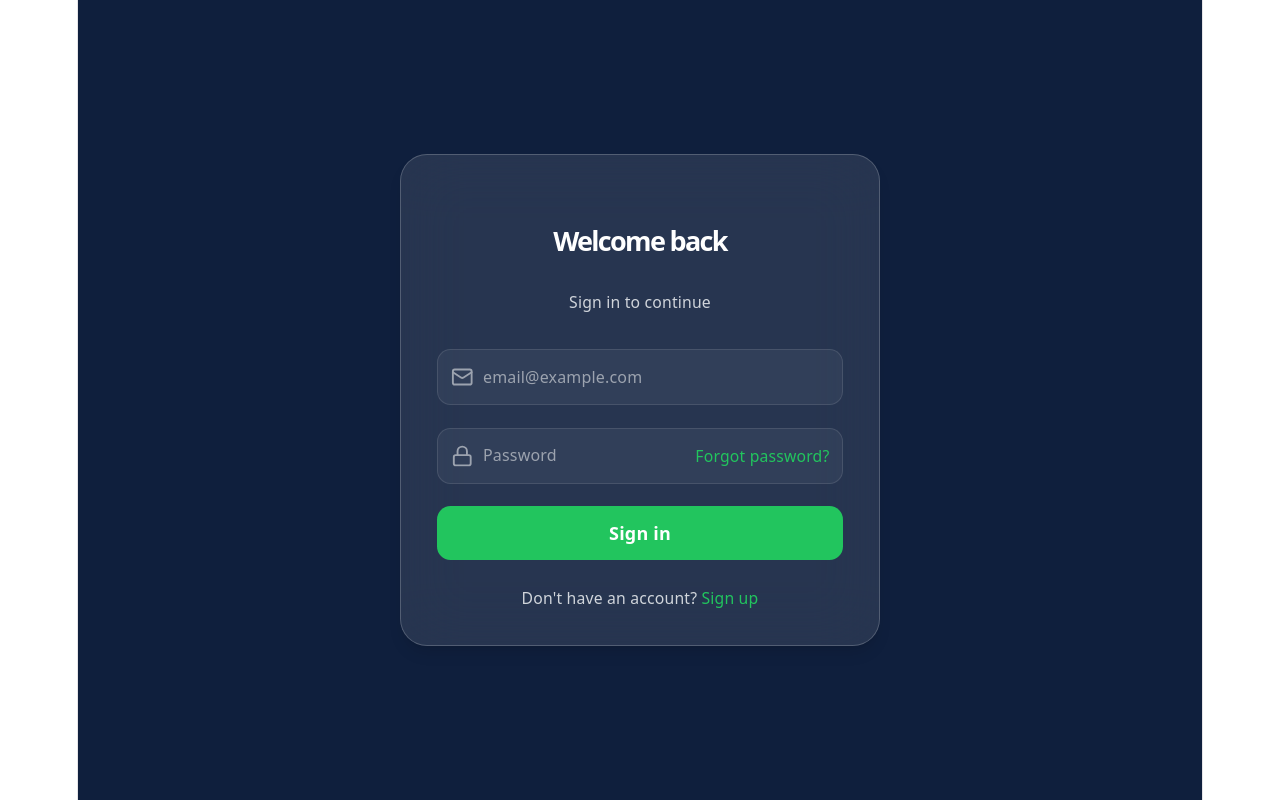
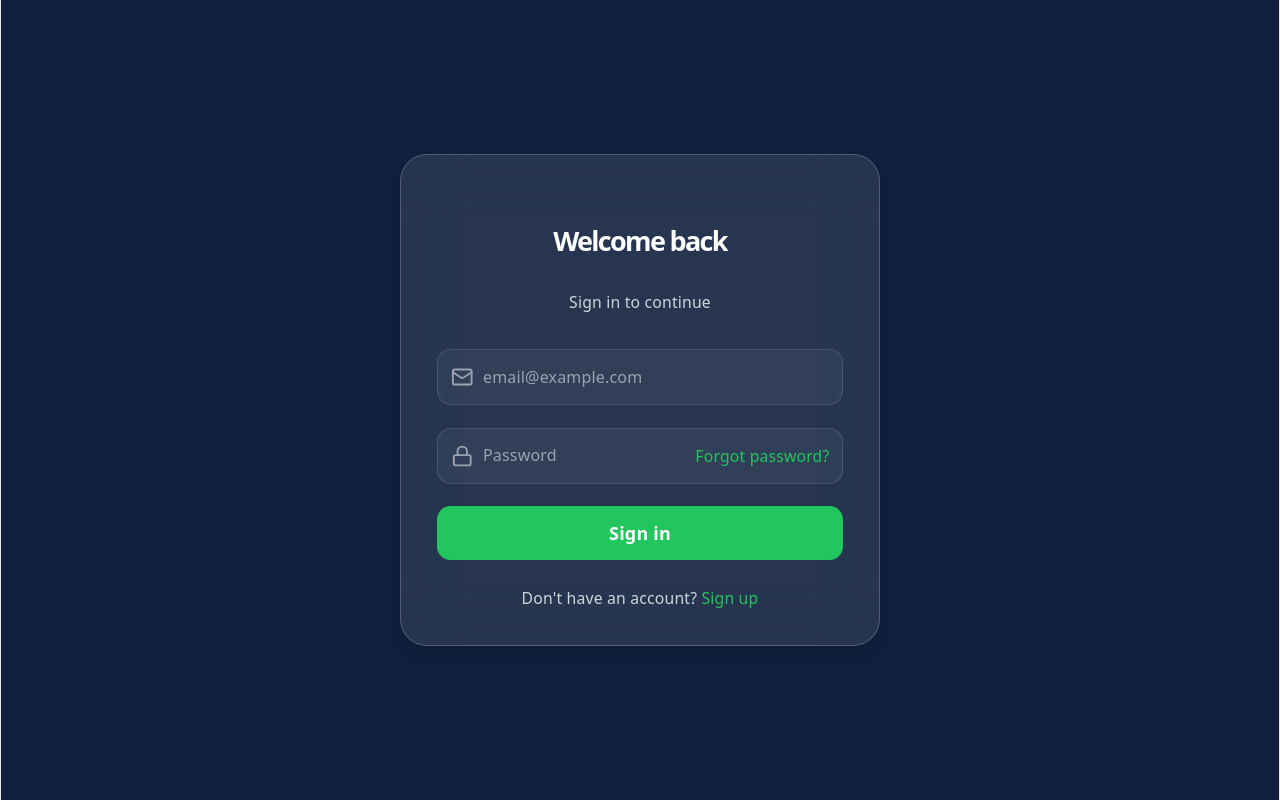
Before and after one commit to ngmnduc/Personal-Finance-Management-Web-Application-with-Automated-Transaction-Recognition, a React (Vite) app in the folder fe/: page /login in a window 1280 px wide. Built offline with nearby package versions, Linux system fonts and the light colour scheme; no server answers.

Commit message:
Fix layout

```diff
--- a/fe/src/index.css
+++ b/fe/src/index.css
@@ -56,11 +56,12 @@
 }
 
 #root {
-  width: 1126px;
+  width: 100%;
   max-width: 100%;
   margin: 0 auto;
   border-inline: 1px solid var(--border);
-  min-height: 100svh;
+  min-height: 100vh;
+  display: flex;
 }
 
 /* Exception cho auth pages */
--- a/fe/src/pages/Dashboard/index.tsx
+++ b/fe/src/pages/Dashboard/index.tsx
@@ -1,3 +1,3 @@
 export default function Page() {
-  return <div className="p-8 text-white">Coming soon</div>
+  return <div className="p-8 text-black">Coming soon</div>
 }
```
